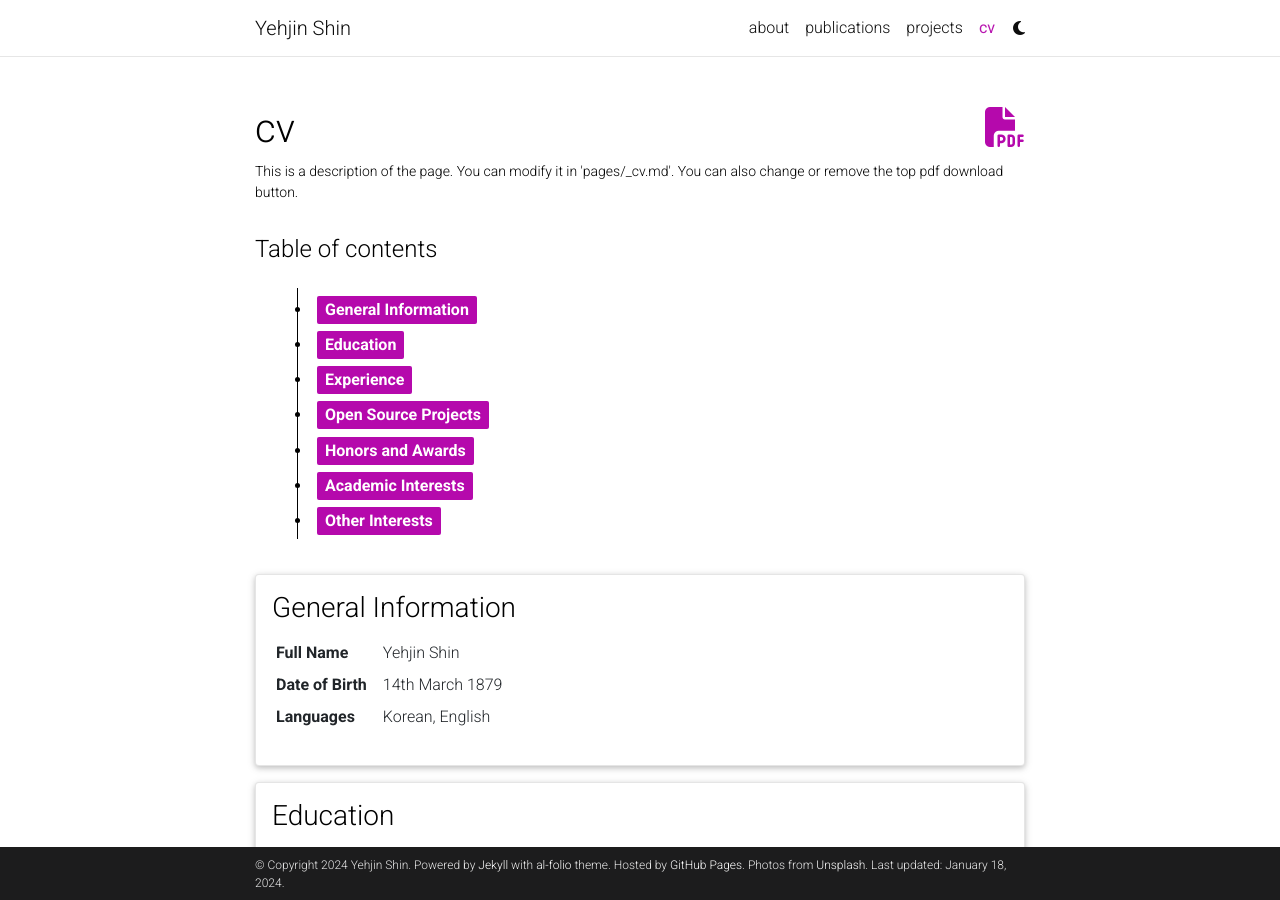
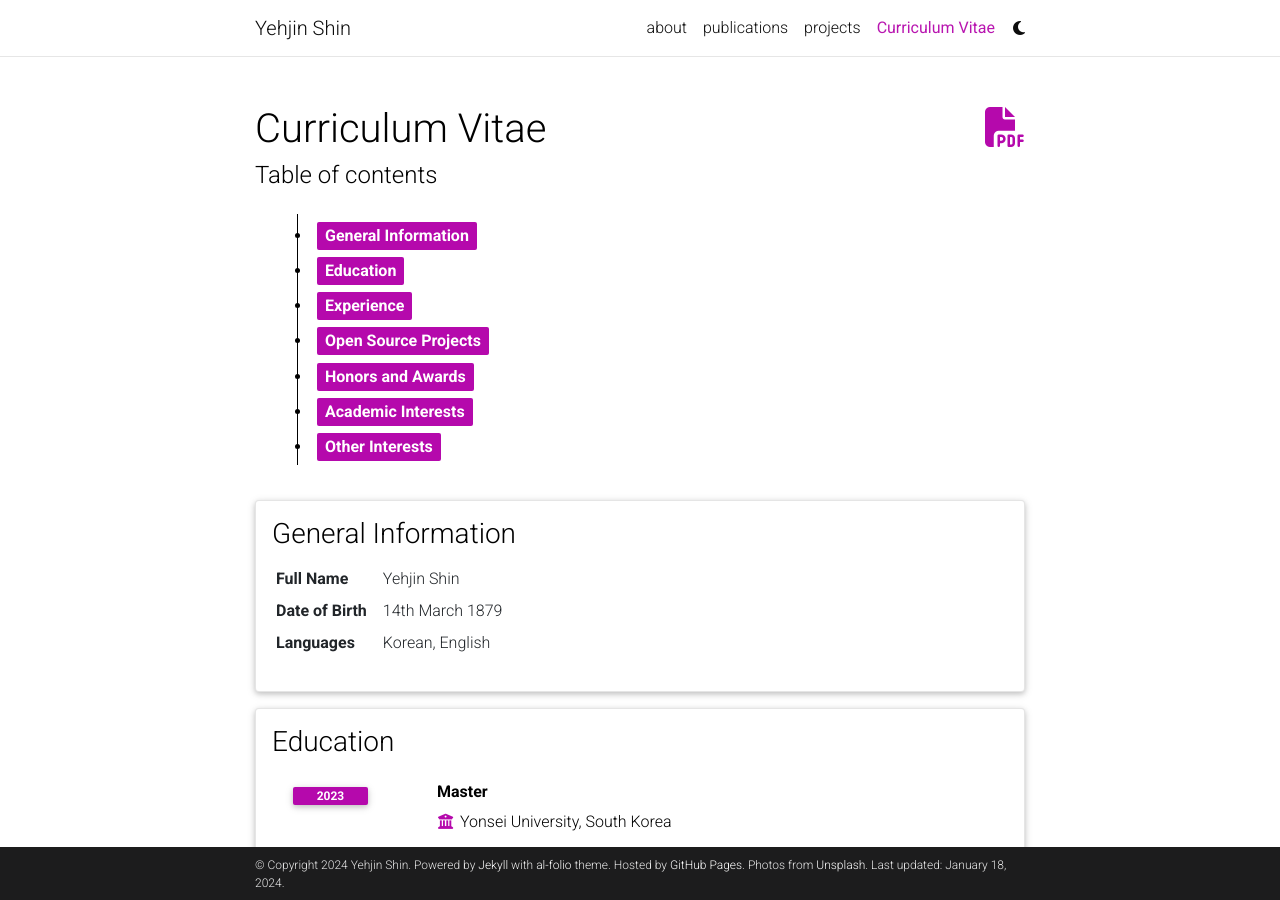
Before and after one commit to yehjin-shin/yehjin-shin.github.io, a Jekyll site: the page built from _pages/cv.md, in a window 1280 px wide and 900 px high. Built offline with Jekyll 4.4.1, drawn with Linux system fonts in a browser that asks for light colours; comment, search, counter and statistics services are not loaded; a style sheet for code colours, icons or effects is not loaded.

Commit message:
[DOCS] Update cv.md
remove description

```diff
--- a/_pages/cv.md
+++ b/_pages/cv.md
@@ -1,9 +1,8 @@
 ---
 layout: cv
 permalink: /cv/
-title: cv
+title: Curriculum Vitae
 nav: true
 nav_order: 4
-cv_pdf: example_pdf.pdf
-description: This is a description of the page. You can modify it in 'pages/_cv.md'. You can also change or remove the top pdf download button.
+cv_pdf: CV.pdf
 ---
```
